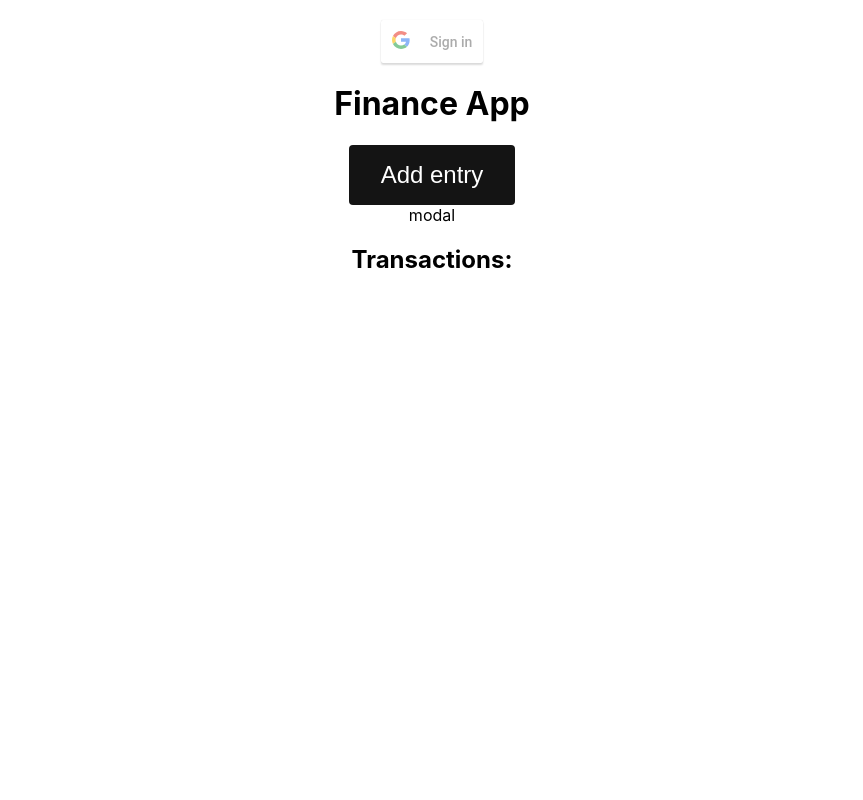
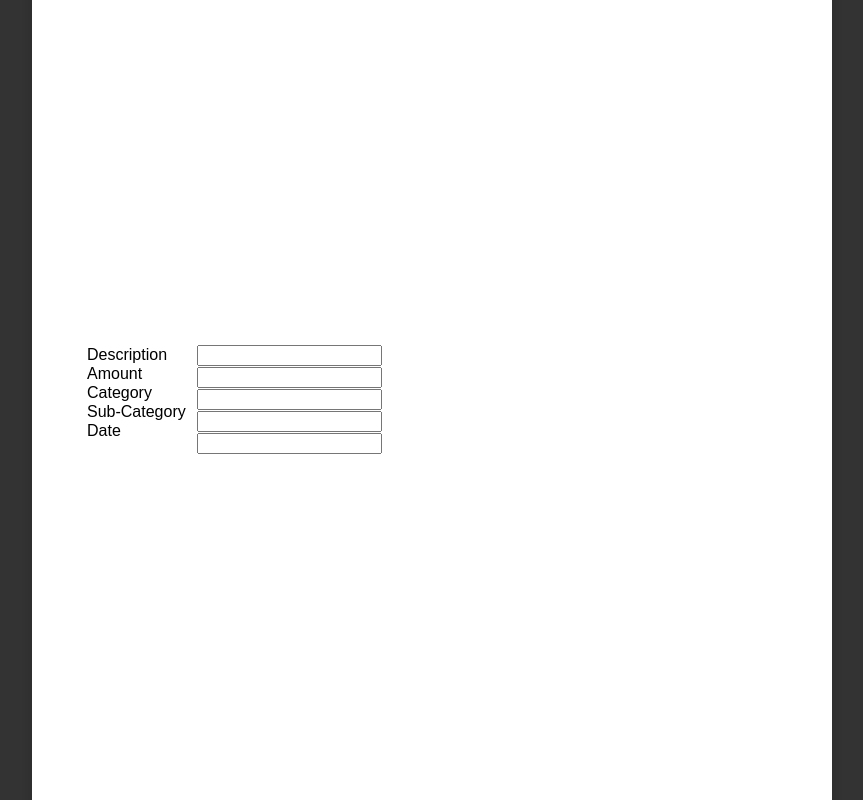
Before and after one commit to epdaniel/finance-app, a React (Create React App) app in the folder client/: page / in a window 1280 px wide. Both pictures are taken after a click on the button "Add entry". Shown: the whole page, without its empty margins (208-1071 px from the left). Built offline with nearby package versions, Linux system fonts and the light colour scheme.

Commit message:
add entry modal WIP, open and closes nicely

```diff
--- a/client/package.json
+++ b/client/package.json
@@ -3,12 +3,15 @@
   "version": "0.1.0",
   "private": true,
   "dependencies": {
+    "@react-icons/all-files": "^4.1.0",
     "@testing-library/jest-dom": "^5.11.6",
     "@testing-library/react": "^11.2.2",
     "@testing-library/user-event": "^12.2.2",
-    "axios": "^0.21.0",
+    "axios": "^0.21.1",
     "react": "^17.0.1",
     "react-dom": "^17.0.1",
+    "react-google-login": "^5.2.2",
+    "react-icons": "^4.2.0",
     "react-scripts": "4.0.0",
     "web-vitals": "^0.2.4"
   },
--- a/client/src/App.js
+++ b/client/src/App.js
@@ -1,5 +1,5 @@
 import React, { useState } from 'react';
-import './App.css';
+import './css/App.css';
 import axios from 'axios'
 import { NewEntry } from './components/NewEntry';
 import GoogleBtn from './components/GoogleBtn';
@@ -10,7 +10,6 @@ function App() {
   const [showEntryModal, setShowEntryModal] = useState(false);
 
   const toggleEntryModal = () => {
-    console.log(showEntryModal)
     setShowEntryModal(prev => !prev);
   }
 
@@ -36,8 +35,8 @@ function App() {
       <GoogleBtn></GoogleBtn>
       <h1>Finance App</h1>
 
-      <button class="addEntryButton" onClick={toggleEntryModal}>Add entry</button>
-      <NewEntry showModal={showEntryModal} />
+      <button className="addEntryButton" onClick={toggleEntryModal}>Add entry</button>
+      <NewEntry showModal={showEntryModal} setShowModal={toggleEntryModal} />
 
       <h2>Transactions:</h2>
       {/* {(!Array.isArray(this.state.entries) || this.state.entries.length === 0) ? <div>No Transactions yet.</div> :
--- a/client/src/components/NewEntry.js
+++ b/client/src/components/NewEntry.js
@@ -1,15 +1,26 @@
-import React from 'react'
-//import '../css/NewEntry.css';
+import React, { useRef, useEffect, useCallback } from 'react'
+import { MdClose } from 'react-icons/md';
+import '../css/NewEntry.css';
 
 export const NewEntry = ({ showModal, setShowModal }) => {
-    return <>{showModal ? <div>modal</div> : null}</>
+    const modalRef = useRef()
+
+    const closeModal = e => {
+        if (modalRef.current === e.target) {
+            setShowModal(false)
+        }
     }
 
-// class NewEntry extends Component {
-//     // eslint-disable-next-line
-//     constructor(props) {
-//         super(props);
-//     }
+    const keyPressHandler = useCallback(e => {
+        if (e.key === 'Escape' && showModal) {
+            setShowModal(false)
+        }
+    }, [setShowModal, showModal])
+
+    useEffect(() => {
+        document.addEventListener('keydown', keyPressHandler);
+        return () => document.removeEventListener('keydown', keyPressHandler);
+    }, [])
 
     //     addEntry() {
     //         alert("Please fill all inputs!")
@@ -22,23 +33,28 @@ export const NewEntry = ({ showModal, setShowModal }) => {
     //         // });
     //     }
 
-//     render() {
-//         return <div className="NewEntry">
-//             <label className="NewEntryLabel" htmlFor="desc">Description </label>
-//             <input className="NewEntryInput" id="desc" name="desc"></input><br></br>
-//             <label className="NewEntryLabel" htmlFor="amount">Amount </label>
-//             <input className="NewEntryInput" id="amount" name="amount"></input><br></br>
-//             <label className="NewEntryLabel" htmlFor="category">Category </label>
-//             <input className="NewEntryInput" id="category" name="category"></input><br></br>
-//             <label className="NewEntryLabel" htmlFor="subcat">Sub-Category </label>
-//             <input className="NewEntryInput" id="subcat" name="subcat"></input><br></br>
-//             <label className="NewEntryLabel" htmlFor="date">Date </label>
-//             <input className="NewEntryInput" id="date" name="date"></input><br></br>
-//             <button onClick={this.addEntry}>Add transaction</button>
-//         </div>;
-//     }
-
-
-// }
-
-// export default NewEntry;
+    return (
+        <>
+            {showModal ? (
+                <div className='backgroundDiv' ref={modalRef} onClick={closeModal}>
+                    <div className='wrapperDiv'>
+                        <MdClose className='closeButton' aria-label='Close' onClick={() => setShowModal(false)}></MdClose>
+                        <div className="NewEntry">
+                            <label className="NewEntryLabel" htmlFor="desc">Description </label>
+                            <input className="NewEntryInput" id="desc" name="desc"></input><br></br>
+                            <label className="NewEntryLabel" htmlFor="amount">Amount </label>
+                            <input className="NewEntryInput" id="amount" name="amount"></input><br></br>
+                            <label className="NewEntryLabel" htmlFor="category">Category </label>
+                            <input className="NewEntryInput" id="category" name="category"></input><br></br>
+                            <label className="NewEntryLabel" htmlFor="subcat">Sub-Category </label>
+                            <input className="NewEntryInput" id="subcat" name="subcat"></input><br></br>
+                            <label className="NewEntryLabel" htmlFor="date">Date </label>
+                            <input className="NewEntryInput" id="date" name="date"></input><br></br>
+                            {/* <button onClick={this.addEntry}>Add transaction</button> */}
+                        </div>
+                    </div>
+                </div>
+            ) : null}
+        </>
+    )
+}
--- a/client/src/App.css
+++ b/client/src/css/App.css
@@ -37,6 +37,11 @@
   }
 }
 
+*{
+  box-sizing: border-box;
+  font-family: 'Arial', sans-serif;
+}
+
 .addEntryButton{
   min-width: 100px;
   padding: 16px 32px;
--- a/client/src/css/NewEntry.css
+++ b/client/src/css/NewEntry.css
@@ -12,3 +12,39 @@
     float:right;
     margin-bottom: 1px;
 }
+
+.backgroundDiv {
+    width: 100%;
+    height: 100%;
+    background: rgba(0, 0, 0, 0.8);
+    position: fixed;
+    top: 0px;
+    display: flex;
+    justify-content: center;
+    align-items: center;
+}
+
+.wrapperDiv {
+    width: 800px;
+    height: 1000px;
+    box-shadow: 0 5px 16px rgba(0, 0, 0, 0.2);
+    background: #fff;
+    color: #000;
+    display: grid;
+    grid-template-columns: 1fr 1fr;
+    position: relative;
+    z-index: 10;
+    border-radius: 10px;
+    padding: 5px;
+}
+
+.closeButton {
+    cursor: pointer;
+    position: absolute;
+    top: 20px;
+    right: 20px;
+    width: 32px;
+    height: 32px;
+    padding: 0;
+    z-index: 10;
+}
--- a/package.json
+++ b/package.json
@@ -28,8 +28,6 @@
     "express": "^4.17.1",
     "mongodb": "^3.6.3",
     "mongoose": "^5.11.9",
-    "nodemon": "^2.0.6",
-    "react-google-login": "^5.1.24",
-    "styled-components": "^5.2.1"
+    "nodemon": "^2.0.6"
   }
 }
```
Also changed, not shown: 2 other files (tests, documents, lock files or other folders). Lines whose indentation alone changed are shown as unchanged.
